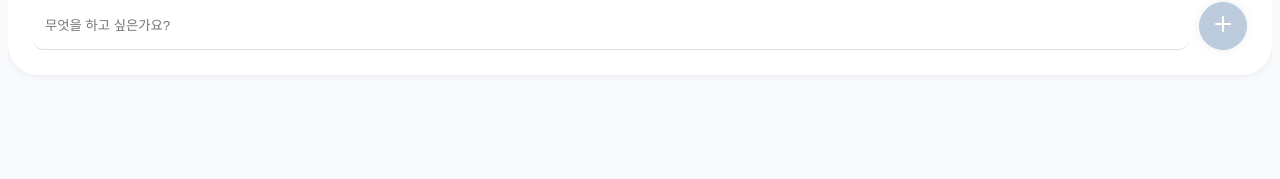
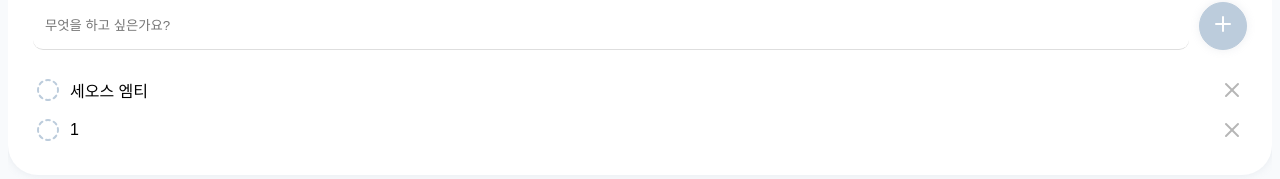
Before and after one commit to CEOS-Developers/react-todo-21th, a React (Vite) app: page / in a window 1280 px wide. Shown: the part 235-414 px from the top of the page. Built offline with nearby package versions, Linux system fonts and the light colour scheme; a web font is replaced by a local one.

Commit message:
feat: TodoViewer, TodoItem 컴포넌트 추가 및 특정 date의 TodoList 표시 구현

```diff
--- a/src/App.jsx
+++ b/src/App.jsx
@@ -10,6 +10,7 @@ import Header from './components/Header'
 import Container from './styles/Container'
 import Editor from './components/Editor'
 import DailyContentHeader from './components/DailyContentHeader'
+import TodoViewer from './components/TodoViewer'
 
 const mockData = {
   '2025-03-17': [
@@ -20,8 +21,8 @@ const mockData = {
   ],
   '2025-03-18': [
     { id: '1742276032173', content: '2', isFinished: false },
-    { id: '1742276032462', content: '3', isFinished: false },
-    { id: '1742276032956', content: '4', isFinished: false },
+    { id: '1742276032462', content: '3', isFinished: true },
+    { id: '1742276032956', content: '4', isFinished: true },
     { id: '1742276031891', content: '1', isFinished: true },
   ],
   '2025-03-20': [
@@ -106,6 +107,7 @@ function App() {
             <Container>
               <DailyContentHeader />
               <Editor />
+              <TodoViewer />
             </Container>
           </ThemeProvider>
         </TodoDispatchContext.Provider>
--- /dev/null
+++ b/src/components/TodoItem.jsx
@@ -0,0 +1,41 @@
+import React from 'react'
+import { X, CircleDashed, CircleCheckBig } from 'lucide-react'
+import Icon from '../styles/Icon'
+import styled, { useTheme } from 'styled-components'
+import ClickableStyle from '../styles/ClickableStyle'
+
+const StyledDiv = styled.div`
+  ${ClickableStyle}
+  display: flex;
+  align-items: center;
+  gap: 10px;
+  padding: 8px 3px;
+  border-radius: 10px;
+`
+
+const MainContent = styled.div`
+  flex-grow: 1;
+`
+
+const TodoItem = ({ content, isFinished }) => {
+  const theme = useTheme()
+  return (
+    <StyledDiv>
+      {isFinished ? (
+        <Icon color={theme.colors.point}>
+          <CircleCheckBig />
+        </Icon>
+      ) : (
+        <Icon color={theme.colors.darker}>
+          <CircleDashed />
+        </Icon>
+      )}
+      <MainContent>{content}</MainContent>
+      <Icon color={theme.colors.darkStroke}>
+        <X />
+      </Icon>
+    </StyledDiv>
+  )
+}
+
+export default TodoItem
--- /dev/null
+++ b/src/components/TodoViewer.jsx
@@ -0,0 +1,17 @@
+import React, { useContext } from 'react'
+import { TodoStateContext } from '../App'
+import TodoItem from './TodoItem'
+
+const TodoViewer = () => {
+  const { todos, pivotDate } = useContext(TodoStateContext)
+  const dailyTodos = todos[pivotDate] || []
+  return (
+    <div>
+      {dailyTodos.map((todo) => (
+        <TodoItem key={todo.id} {...todo}></TodoItem>
+      ))}
+    </div>
+  )
+}
+
+export default TodoViewer
--- /dev/null
+++ b/src/styles/Icon.jsx
@@ -0,0 +1,8 @@
+import styled from 'styled-components'
+
+const Icon = styled.div`
+  display: flex;
+  cursor: pointer;
+  color: ${(props) => props.color};
+`
+export default Icon
```
